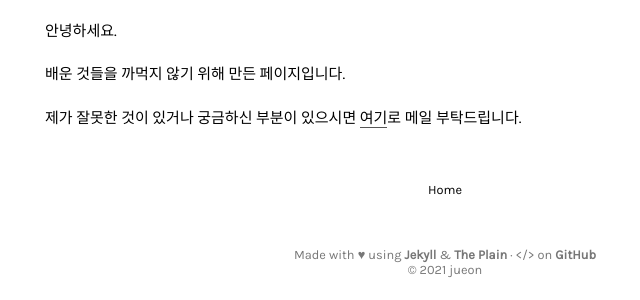
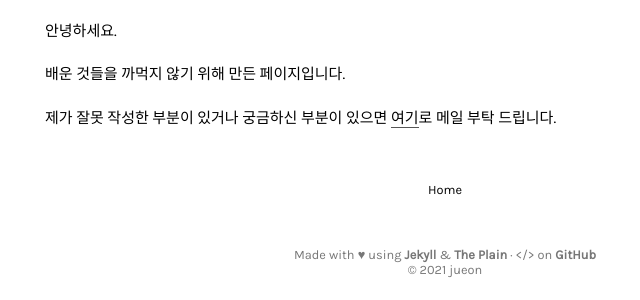
Before and after one commit to orslow/orslow.github.io, a Jekyll site: the page built from about.md, in a window 1280 px wide. Shown: the part 272-572 px from the top of the page, without its empty margins (195-835 px from the left). Built offline with Jekyll 4.4.1, drawn with Linux system fonts in a browser that asks for light colours.

Commit message:
Update about.md

```diff
--- a/about.md
+++ b/about.md
@@ -7,4 +7,4 @@ title: About
 
 배운 것들을 까먹지 않기 위해 만든 페이지입니다.
 
-제가 잘못한 것이 있거나 궁금하신 부분이 있으시면 <a href="mailto:jueonpk@gmail.com">여기</a>로 메일 부탁드립니다.
+제가 잘못 작성한 부분이 있거나 궁금하신 부분이 있으면 <a href="mailto:jueonpk@gmail.com">여기</a>로 메일 부탁 드립니다.
```
